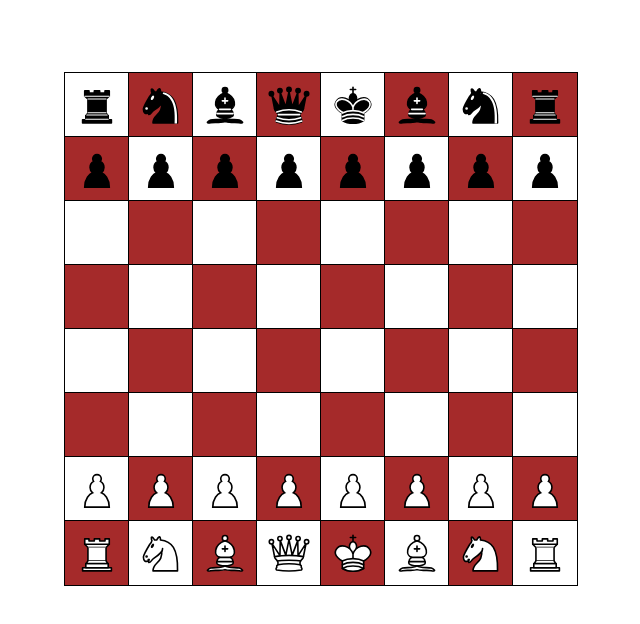
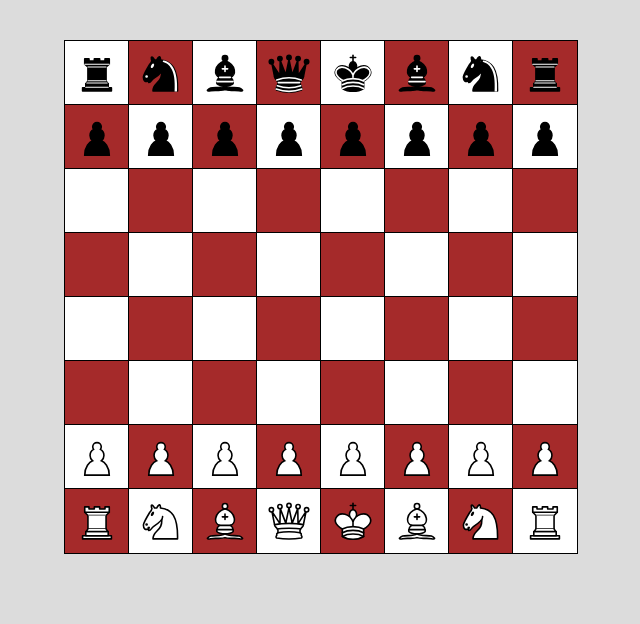
Before and after one commit to djmiller1008/ReactChess, a React (Create React App) app: page / in a window 1280 px wide. Shown: the top 624 px of the page, without its empty margins (320-960 px from the left). Built offline with nearby package versions, Linux system fonts and the light colour scheme.

Commit message:
Add title and background to the webpage

```diff
--- a/src/assets/styles/board.css
+++ b/src/assets/styles/board.css
@@ -1,11 +1,18 @@
+body {
+    background-color: gainsboro;
+}
+
+.title {
+    font-family: sans-serif;
+    text-align: center;
+}
+
 .board-container {
-    margin-top: 4rem;
-
+    margin-top: 2rem;
+    margin-bottom: 2rem;
     display: grid;
     grid-template-rows: repeat(8, 4rem);
     grid-template-columns: repeat(8, 4rem);
-
-
 }
 
 #root {
```
